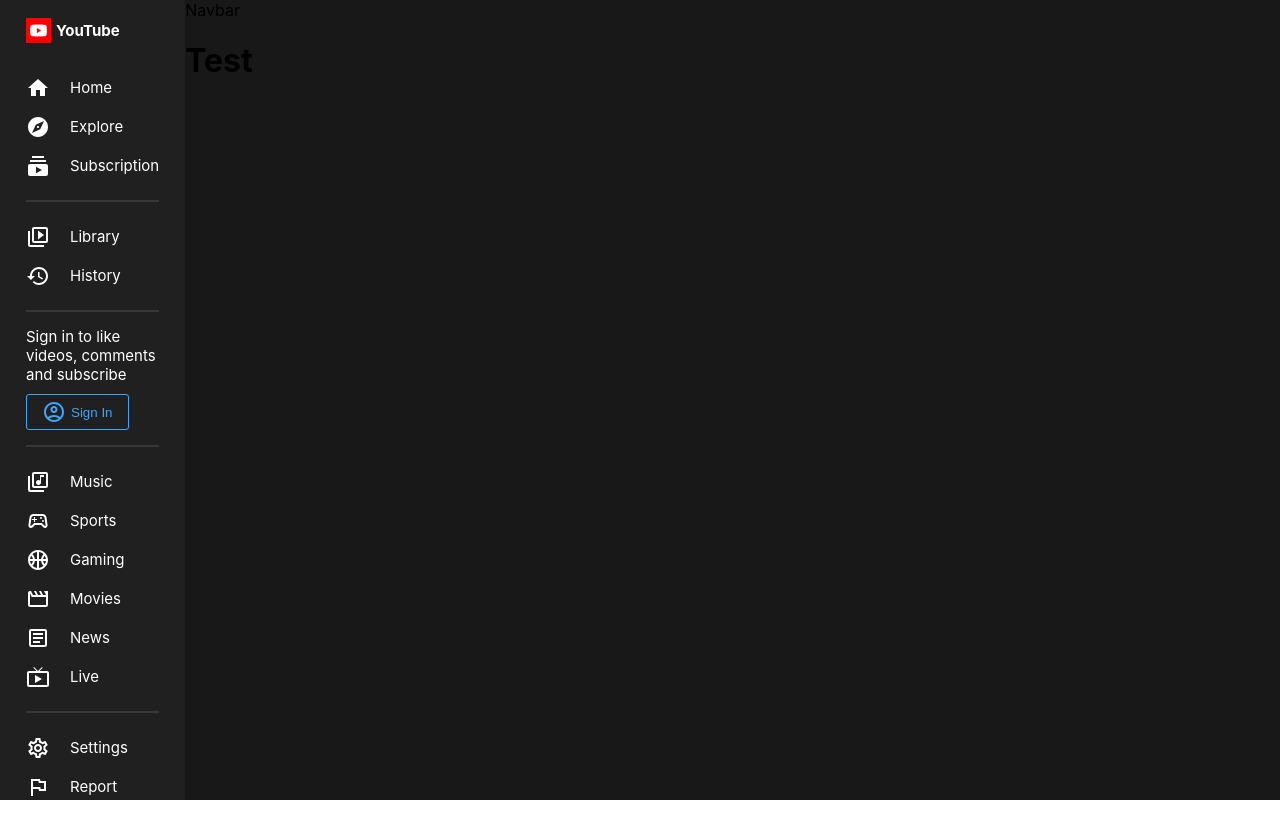
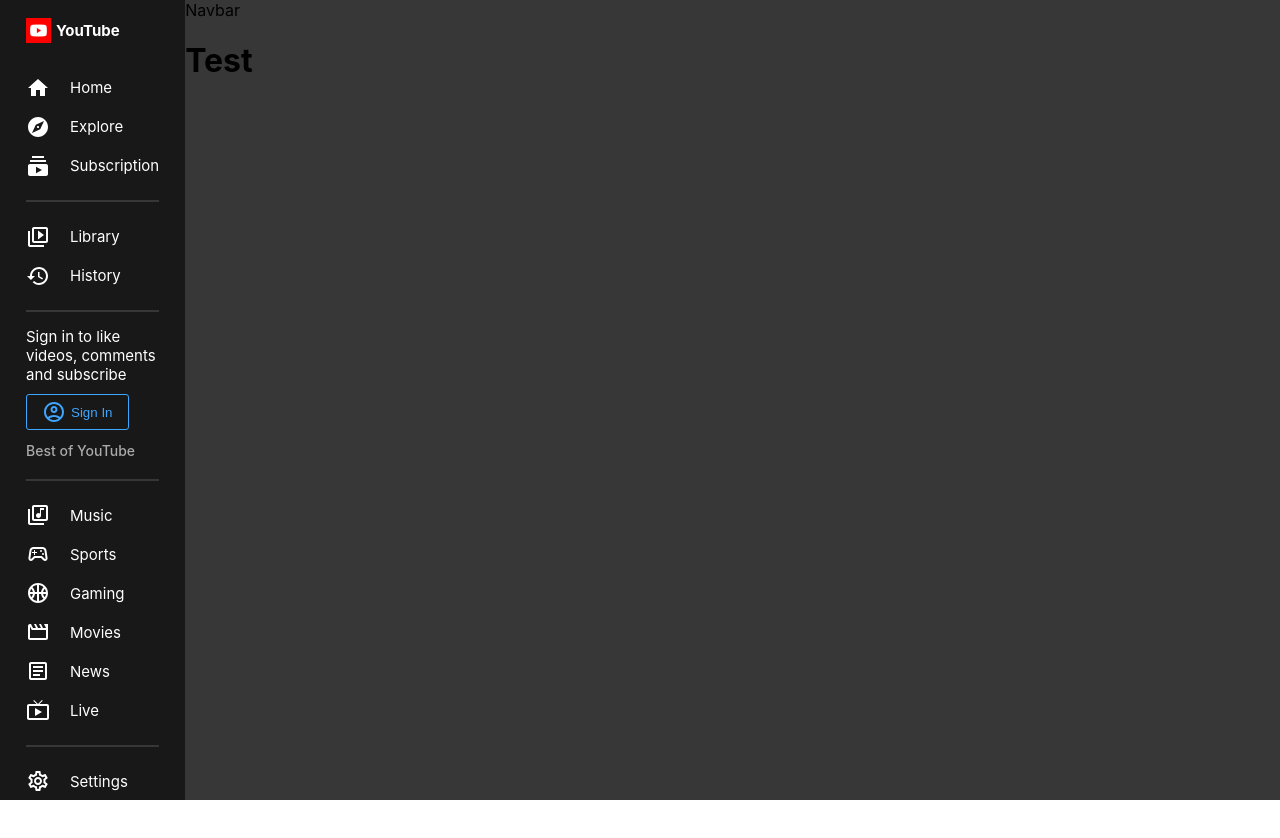
Before and after one commit to Anup4944/YouTube-clone, a React (Create React App) app: page / in a window 1280 px wide. Shown: the top 838 px of the page. Built offline with nearby package versions, Linux system fonts and the light colour scheme.

Commit message:
theme change done

```diff
--- a/src/App.js
+++ b/src/App.js
@@ -1,12 +1,16 @@
-import React from "react";
+import React, { useState } from "react";
+import { ThemeProvider } from "styled-components";
 import { Container, Main, Wrapper } from "./app.style.js";
 import Menu from "./components/Menu/Menu.jsx";
 import Navbar from "./components/Navbar/Navbar.jsx";
+import { darkTheme, lightTheme } from "./utils/Theme.js";
 
 const App = () => {
+  const [darkMode, setDarkMode] = useState(true);
   return (
+    <ThemeProvider theme={darkMode ? darkTheme : lightTheme}>
       <Container>
-      <Menu />
+        <Menu setDarkMode={setDarkMode} darkMode={darkMode} />
 
         <Main>
           <Navbar />
@@ -15,6 +19,7 @@
           </Wrapper>
         </Main>
       </Container>
+    </ThemeProvider>
   );
 };
 
--- a/src/app.style.js
+++ b/src/app.style.js
@@ -6,7 +6,7 @@
 
 export const Main = styled.div`
   flex: 7;
-  background-color: #181818;
+  background-color: ${({ theme }) => theme.soft};
 `;
 
 export const Wrapper = styled.div``;
--- a/src/components/Menu/Menu.jsx
+++ b/src/components/Menu/Menu.jsx
@@ -8,6 +8,7 @@
   Hr,
   Login,
   Button,
+  Title,
 } from "./menu.style";
 import YouLogo from "../../images/logo.png";
 import HomeIcon from "@mui/icons-material/Home";
@@ -27,7 +28,7 @@
 import HelpOutlineOutlinedIcon from "@mui/icons-material/HelpOutlineOutlined";
 import SettingsBrightnessOutlinedIcon from "@mui/icons-material/SettingsBrightnessOutlined";
 
-const Menu = () => {
+const Menu = ({ darkMode, setDarkMode }) => {
   return (
     <Container>
       <Wrapper>
@@ -64,6 +65,8 @@
             Sign In
           </Button>
         </Login>
+        <Title>Best of YouTube</Title>
+
         <Hr />
         <Item>
           <LibraryMusicOutlinedIcon />
@@ -102,7 +105,7 @@
           <HelpOutlineOutlinedIcon />
           Help
         </Item>
-        <Item>
+        <Item onClick={() => setDarkMode(!darkMode)}>
           <SettingsBrightnessOutlinedIcon />
           Light Mode
         </Item>
--- a/src/components/Menu/menu.style.js
+++ b/src/components/Menu/menu.style.js
@@ -2,8 +2,8 @@
 
 export const Container = styled.div`
   flex: 1;
-  background-color: #202020;
-  color: white;
+  background-color: ${({ theme }) => theme.bg};
+  color: ${({ theme }) => theme.text};
   height: 100vh;
   font-size: 15px;
   position: sticky;
@@ -35,7 +35,7 @@
 
 export const Hr = styled.hr`
   margin: 15px 0px;
-  border: 0.5px solid #373737;
+  border: 0.5px solid ${({ theme }) => theme.soft}; ;
 `;
 
 export const Login = styled.div``;
@@ -52,3 +52,10 @@
   align-items: center;
   gap: 5px;
 `;
+
+export const Title = styled.h2`
+  font-size: 14px;
+  font-weight: 500;
+  color: #aaaaaa;
+  margin-bottom: 20px;
+`;
--- /dev/null
+++ b/src/utils/Theme.js
@@ -0,0 +1,15 @@
+export const darkTheme = {
+  bg: "#181818",
+  bgLighter: "#202020",
+  text: "white",
+  textSoft: "#aaaaaa",
+  soft: "#373737",
+};
+
+export const lightTheme = {
+  bg: "#f9f9f9",
+  bgLighter: "white",
+  text: "black",
+  textSoft: "#606060",
+  soft: "#f5f5f5",
+};
```
Lines whose indentation alone changed are shown as unchanged.
